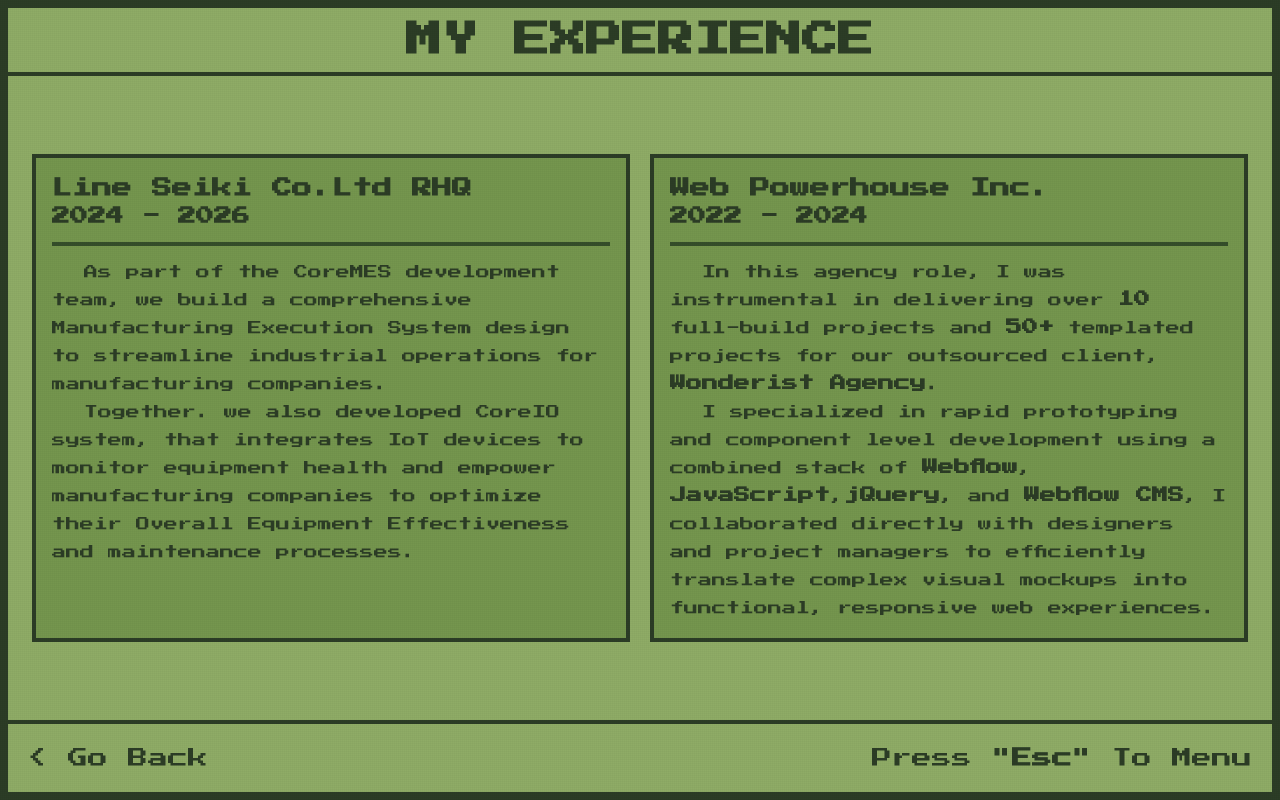
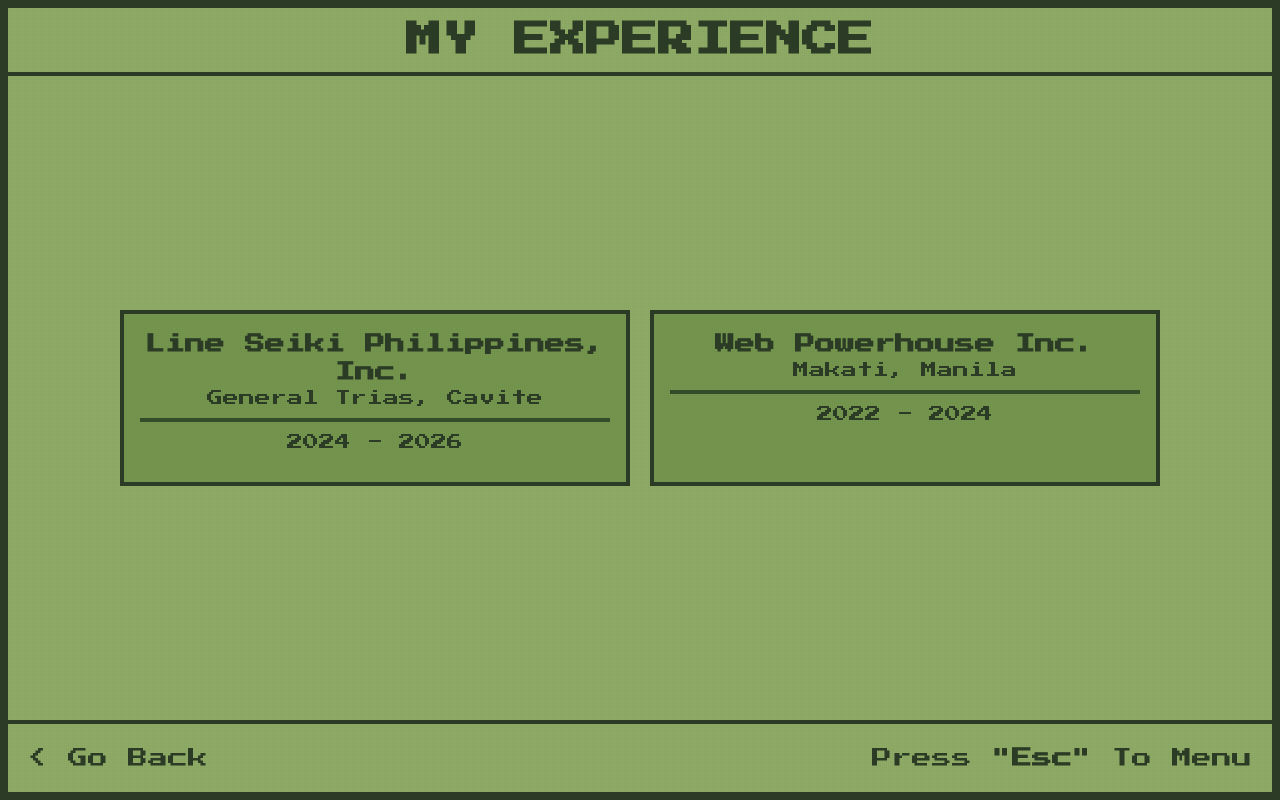
Before and after one commit to joshrayos/portfolio, a React (Vite) app: page / in a window 1280 px wide. Both pictures are taken after a click on the button "EXPERIENCE". Built offline with nearby package versions, Linux system fonts and the light colour scheme.

Commit message:
update content
update:
- about me
- tools
- experience

```diff
--- a/src/components/About.tsx
+++ b/src/components/About.tsx
@@ -1,10 +1,10 @@
-import avatar from "../assets/images/avatar.png";
-import { motion } from "motion/react";
-import Container from "./Container";
-import type { FC } from "react";
-import Header from "./Header";
-import Footer from "./Footer";
-import MainContainer from "./MainContainer";
+import avatar from '../assets/images/avatar.png';
+import { motion } from 'motion/react';
+import Container from './Container';
+import type { FC } from 'react';
+import Header from './Header';
+import Footer from './Footer';
+import MainContainer from './MainContainer';
 
 type Props = {
   onBackToMenu: () => void;
@@ -16,22 +16,23 @@
     <Container>
       <Header>ABOUT ME</Header>
       <MainContainer>
-        <div className="flex flex-col justify-center items-center gap-8 lg:max-w-3xl">
+        <div className='flex flex-col lg:flex-row justify-center items-center gap-8 lg:max-w-3xl'>
           <motion.div
+            className='lg:min-w-sm'
             initial={{ opacity: 0, scale: 0.8, y: 20 }}
             animate={{ opacity: 1, scale: 1, y: 0 }}
             exit={{ opacity: 0, scale: 0.8, y: 20 }}
             transition={{
-              type: "spring",
+              type: 'spring',
               stiffness: 300,
               damping: 25,
             }}
           >
-            <div className="border-4">
+            <div className='border-4 '>
               <img
-                className="md:h-72 lg:h-96"
+                className='md:h-72 lg:h-96'
                 src={avatar}
-                alt="my avatar"
+                alt='my avatar'
               ></img>
             </div>
           </motion.div>
@@ -40,24 +41,24 @@
             animate={{ opacity: 1, scale: 1, y: 0 }}
             exit={{ opacity: 0, scale: 0.8, y: 20 }}
             transition={{
-              type: "spring",
+              type: 'spring',
               stiffness: 400,
               damping: 25,
               delay: 0.1,
             }}
           >
-            <div className="self-center text-center">
-              <h2 className="text-xl sm:text-2xl font-medium">
-                Hi I'm <span className="font-bold">JOSH</span>
+            <div className='self-center text-center'>
+              <h2 className='text-xl sm:text-2xl font-medium'>
+                Hi I'm <span className='font-bold'>JOSH</span>
               </h2>
-              <p className="mt-4 text-sm sm:text-base">
-                With {now - 2022} years of experience. I'm dedicated to build
-                fast, and interactive user interfaces using React alongside
-                modern frameworks and libraries.
+              <p className='mt-4 text-sm sm:text-base'>
+                With {now - 2022} years of experience. I build fast, and
+                interactive <span className='font-bold'>UIs</span> using React
+                alongside modern frameworks and libraries.
               </p>
-              <p className="mt-4 text-sm sm:text-base">
-                With my technical depth that extends to full stack I use
-                Node/Express and .NET for API development.
+              <p className='mt-4 text-sm sm:text-base'>
+                With my technical depth that extends to full stack I use Express
+                and .NET for RESTful API development.
               </p>
             </div>
           </motion.div>
--- a/src/components/Menubar.tsx
+++ b/src/components/Menubar.tsx
@@ -1,22 +1,22 @@
-import { useCallback, useEffect, useState, type FC } from "react";
-import Header from "./Header";
-import Footer from "./Footer";
-import MainContainer from "./MainContainer";
+import { useCallback, useEffect, useState, type FC } from 'react';
+import Header from './Header';
+import Footer from './Footer';
+import MainContainer from './MainContainer';
 
 type PageOption = {
-  id: "about" | "experience" | "tools" | "contact";
+  id: 'about' | 'experience' | 'tools' | 'contact';
   label: string;
 };
 
 type Props = {
-  onNavigate: (page: "about" | "experience" | "tools" | "contact") => void;
+  onNavigate: (page: 'about' | 'experience' | 'tools' | 'contact') => void;
 };
 
 const PAGES: PageOption[] = [
-  { id: "about", label: "ABOUT ME" },
-  { id: "experience", label: "EXPERIENCE" },
-  { id: "tools", label: "TOOLS" },
-  { id: "contact", label: "CONTACT" },
+  { id: 'about', label: 'ABOUT ME' },
+  { id: 'experience', label: 'EXPERIENCE' },
+  { id: 'tools', label: 'TOOLS' },
+  { id: 'contact', label: 'CONTACT' },
 ];
 
 const Menubar: FC<Props> = ({ onNavigate }) => {
@@ -33,33 +33,33 @@
 
   useEffect(() => {
     const handleKeyDown = (e: KeyboardEvent) => {
-      if (e.key === "ArrowUp" || e.key === "w") {
+      if (e.key === 'ArrowUp' || e.key === 'w') {
         setSelectedIdx((prev) => (prev > 0 ? prev - 1 : PAGES.length - 1));
-      } else if (e.key === "ArrowDown" || e.key === "s") {
+      } else if (e.key === 'ArrowDown' || e.key === 's') {
         setSelectedIdx((prev) => (prev < PAGES.length - 1 ? prev + 1 : 0));
-      } else if (e.key === "Enter") {
+      } else if (e.key === 'Enter') {
         handleConfirm();
       }
     };
-    window.addEventListener("keydown", handleKeyDown);
-    return () => window.removeEventListener("keydown", handleKeyDown);
+    window.addEventListener('keydown', handleKeyDown);
+    return () => window.removeEventListener('keydown', handleKeyDown);
   }, [handleConfirm]);
 
   return (
     <>
-      <Header>MY PORTFOLIO</Header>
+      <Header>JOSH</Header>
       <MainContainer>
-        <ul className="flex flex-col items-center lg:gap-8 lg:w-2xl text-lg md:text-2xl lg:text-3xl">
+        <ul className='flex flex-col items-center lg:gap-8 lg:w-2xl text-lg md:text-2xl lg:text-3xl'>
           {PAGES.map((page, index) => (
             <li key={page.id}>
               <button
                 className={`flex-1 p-2 lg:w-md cursor-pointer ${
-                  index === selectedIdx ? "text-gb-light bg-gb-deep" : ""
+                  index === selectedIdx ? 'text-gb-light bg-gb-deep' : ''
                 }`}
                 onMouseEnter={() => setSelectedIdx(index)}
                 onClick={() => handleConfirm(index)}
               >
-                {index === selectedIdx ? ">" : ""} {page.label}
+                {index === selectedIdx ? '>' : ''} {page.label}
               </button>
             </li>
           ))}
--- a/src/components/Tools.tsx
+++ b/src/components/Tools.tsx
@@ -1,6 +1,6 @@
-import { RiJavascriptFill, RiTailwindCssFill } from "react-icons/ri";
-import Tool from "./Tool";
-import { BiLogoPostgresql, BiLogoTypescript } from "react-icons/bi";
+import { RiJavascriptFill, RiTailwindCssFill } from 'react-icons/ri';
+import Tool from './Tool';
+import { BiLogoPostgresql, BiLogoTypescript } from 'react-icons/bi';
 import {
   SiAseprite,
   SiDotnet,
@@ -10,7 +10,7 @@
   SiPostman,
   SiSqlite,
   SiVite,
-} from "react-icons/si";
+} from 'react-icons/si';
 import {
   FaBootstrap,
   FaCss3Alt,
@@ -20,14 +20,14 @@
   FaNodeJs,
   FaReact,
   FaSourcetree,
-} from "react-icons/fa6";
-import { BsFiletypeSql } from "react-icons/bs";
-import { VscVscode } from "react-icons/vsc";
-import { motion } from "motion/react";
-import type { FC } from "react";
-import Header from "./Header";
-import Footer from "./Footer";
-import MainContainer from "./MainContainer";
+} from 'react-icons/fa6';
+import { BsFiletypeSql } from 'react-icons/bs';
+import { VscVscode } from 'react-icons/vsc';
+import { motion } from 'motion/react';
+import type { FC } from 'react';
+import Header from './Header';
+import Footer from './Footer';
+import MainContainer from './MainContainer';
 
 type Props = {
   onBackToMenu: () => void;
@@ -39,147 +39,128 @@
       <Header>TOOLS I USE</Header>
       <MainContainer>
         <>
-          <motion.div
-            initial={{ opacity: 0, scale: 0.8, y: 20 }}
-            animate={{ opacity: 1, scale: 1, y: 0 }}
-            exit={{ opacity: 0, scale: 0.8, y: 20 }}
-            transition={{
-              type: "spring",
-              stiffness: 400,
-              damping: 25,
-            }}
-          >
-            <div className="text-center mb-2">
-              <p>
-                I maintain a versatile, full-stack toolkit, specializing in
-                modern front-end architecture and robust API design. This allows
-                me to handle every phase of application development, from
-                high-performance UI components to complex data management.
-              </p>
-            </div>
-          </motion.div>
-          <div className="content flex flex-col md:flex-row md:flex-wrap items-stretch gap-2 mt-3">
+          <div className='content flex flex-col md:flex-row md:flex-wrap items-stretch gap-2 mt-3'>
             <motion.div
-              className="flex flex-col flex-1"
+              className='flex flex-col flex-1'
               initial={{ opacity: 0, scale: 0.8, y: 20 }}
               animate={{ opacity: 1, scale: 1, y: 0 }}
               exit={{ opacity: 0, scale: 0.8, y: 20 }}
               transition={{
-                type: "spring",
+                type: 'spring',
                 stiffness: 400,
                 damping: 25,
                 delay: 0.1,
               }}
             >
-              <div className="tool-card p-4 flex flex-col gap-3 flex-1 border-4 m-3">
-                <div className="tool-card__header mb-2">
-                  <h2 className="font-pix text-lg font-bold">FRONT-END</h2>
+              <div className='tool-card p-4 flex flex-col gap-3 flex-1 border-4 m-3'>
+                <div className='tool-card__header mb-2'>
+                  <h2 className='font-pix text-lg font-bold'>FRONT-END</h2>
                 </div>
-                <div className="tool-card__body flex flex-col gap-3">
-                  <Tool text="Tailwind">
+                <div className='tool-card__body flex flex-col gap-3'>
+                  <Tool text='Tailwind'>
                     <RiTailwindCssFill />
                   </Tool>
-                  <Tool text="TypeScript">
+                  <Tool text='TypeScript'>
                     <BiLogoTypescript />
                   </Tool>
-                  <Tool text="Bootstrap">
+                  <Tool text='Bootstrap'>
                     <FaBootstrap />
                   </Tool>
-                  <Tool text="JavaScript">
+                  <Tool text='JavaScript'>
                     <RiJavascriptFill />
                   </Tool>
-                  <Tool text="HTML">
+                  <Tool text='HTML'>
                     <FaHtml5 />
                   </Tool>
-                  <Tool text="CSS">
+                  <Tool text='CSS'>
                     <FaCss3Alt />
                   </Tool>
-                  <Tool text="React">
+                  <Tool text='React'>
                     <FaReact />
                   </Tool>
                 </div>
               </div>
             </motion.div>
             <motion.div
-              className="flex flex-col flex-1"
+              className='flex flex-col flex-1'
               initial={{ opacity: 0, scale: 0.8, y: 20 }}
               animate={{ opacity: 1, scale: 1, y: 0 }}
               exit={{ opacity: 0, scale: 0.8, y: 20 }}
               transition={{
-                type: "spring",
+                type: 'spring',
                 stiffness: 400,
                 damping: 25,
                 delay: 0.2,
               }}
             >
-              <div className="tool-card p-4 flex flex-col gap-3 flex-1 border-4 m-3">
-                <div className="tool-card__header mb-2">
-                  <h2 className="font-pix text-lg font-bold">BACK-END</h2>
+              <div className='tool-card p-4 flex flex-col gap-3 flex-1 border-4 m-3'>
+                <div className='tool-card__header mb-2'>
+                  <h2 className='font-pix text-lg font-bold'>BACK-END</h2>
                 </div>
-                <div className="tool-card__body flex flex-col gap-3">
-                  <Tool text="Node">
+                <div className='tool-card__body flex flex-col gap-3'>
+                  <Tool text='Node'>
                     <FaNodeJs />
                   </Tool>
-                  <Tool text="Express">
+                  <Tool text='Express'>
                     <SiExpress />
                   </Tool>
-                  <Tool text="MongoDB">
+                  <Tool text='MongoDB'>
                     <SiMongodb />
                   </Tool>
-                  <Tool text="PostgreSQL">
+                  <Tool text='PostgreSQL'>
                     <BiLogoPostgresql />
                   </Tool>
-                  <Tool text="SQLite">
+                  <Tool text='SQLite'>
                     <SiSqlite />
                   </Tool>
-                  <Tool text="MSSQL">
+                  <Tool text='MSSQL'>
                     <BsFiletypeSql />
                   </Tool>
-                  <Tool text=".NET Core / Framework">
+                  <Tool text='.NET Core / Framework'>
                     <SiDotnet />
                   </Tool>
-                  <Tool text="FastAPI">
+                  <Tool text='FastAPI'>
                     <SiFastapi />
                   </Tool>
                 </div>
               </div>
             </motion.div>
             <motion.div
-              className="flex flex-col flex-1"
+              className='flex flex-col flex-1'
               initial={{ opacity: 0, scale: 0.8, y: 20 }}
               animate={{ opacity: 1, scale: 1, y: 0 }}
               exit={{ opacity: 0, scale: 0.8, y: 20 }}
               transition={{
-                type: "spring",
+                type: 'spring',
                 stiffness: 400,
                 damping: 25,
                 delay: 0.3,
               }}
             >
-              <div className="tool-card p-4 flex flex-col gap-3 flex-1 border-4 m-3">
-                <div className="tool-card__header mb-2">
-                  <h2 className="font-pix text-lg font-bold">OTHER TOOLS</h2>
+              <div className='tool-card p-4 flex flex-col gap-3 flex-1 border-4 m-3'>
+                <div className='tool-card__header mb-2'>
+                  <h2 className='font-pix text-lg font-bold'>OTHER TOOLS</h2>
                 </div>
-                <div className="tool-card__body flex flex-col gap-3">
-                  <Tool text="Git">
+                <div className='tool-card__body flex flex-col gap-3'>
+                  <Tool text='Git'>
                     <FaGitAlt />
                   </Tool>
-                  <Tool text="GitHub">
+                  <Tool text='GitHub'>
                     <FaGithub />
                   </Tool>
-                  <Tool text="SourceTree">
+                  <Tool text='SourceTree'>
                     <FaSourcetree />
                   </Tool>
-                  <Tool text="Vite">
+                  <Tool text='Vite'>
                     <SiVite />
                   </Tool>
-                  <Tool text="VSCode">
+                  <Tool text='VSCode'>
                     <VscVscode />
                   </Tool>
-                  <Tool text="Postman">
+                  <Tool text='Postman'>
                     <SiPostman />
                   </Tool>
-                  <Tool text="Aseprite">
+                  <Tool text='Aseprite'>
                     <SiAseprite />
                   </Tool>
                 </div>
--- a/src/components/Work.tsx
+++ b/src/components/Work.tsx
@@ -1,8 +1,8 @@
-import { motion } from "motion/react";
-import type { FC } from "react";
-import Header from "./Header";
-import Footer from "./Footer";
-import MainContainer from "./MainContainer";
+import { motion } from 'motion/react';
+import type { FC } from 'react';
+import Header from './Header';
+import Footer from './Footer';
+import MainContainer from './MainContainer';
 
 type Props = {
   onBackToMenu: () => void;
@@ -14,81 +14,50 @@
     <>
       <Header>MY EXPERIENCE</Header>
       <MainContainer>
-        <div className="content flex flex-col gap-3 lg:flex-row lg:gap-5">
+        <div className='content flex flex-col gap-3 lg:flex-row lg:gap-5'>
           <motion.div
-            className="flex-1 flex flex-col"
+            className='flex-1 flex flex-col'
             initial={{ opacity: 0, scale: 0.8, y: 20 }}
             animate={{ opacity: 1, scale: 1, y: 0 }}
             exit={{ opacity: 0, scale: 0.8, y: 20 }}
             transition={{
-              type: "spring",
+              type: 'spring',
               stiffness: 400,
               damping: 25,
             }}
           >
-            <div className="border-4 p-2 md:p-4 flex-1 bg-gb-medium">
-              <h2 className="work-title text-base sm:text-lg md:text-xl font-bold">
-                Line Seiki Co.Ltd RHQ
+            <div className='border-4 p-2 md:p-4 flex-1 bg-gb-medium text-center hover:-translate-y-1 duration-400'>
+              <h2 className='work-title text-base sm:text-lg md:text-xl font-bold'>
+                Line Seiki Philippines, Inc.
               </h2>
-              <h3 className="work-subtitle text-sm  sm:text-base md:text-lg font-semibold mb-3">
+              <p>General Trias, Cavite</p>
+              <div className='h-1 w-full bg-gb-dark my-2'></div>
+              <h3 className='work-subtitle text-sm  sm:text-sm md:text-base mb-3'>
                 2024 - {now}
               </h3>
-              <div className="h-1 w-full bg-gb-dark my-3"></div>
-              <p className="text-xs/loose sm:text-sm/loose indent-8">
-                As part of the CoreMES development team, we build a
-                comprehensive Manufacturing Execution System design to
-                streamline industrial operations for manufacturing companies.
-              </p>
-              <p className="text-xs/loose sm:text-sm/loose indent-8">
-                Together. we also developed CoreIO system, that integrates IoT
-                devices to monitor equipment health and empower manufacturing
-                companies to optimize their Overall Equipment Effectiveness and
-                maintenance processes.
-              </p>
             </div>
           </motion.div>
           <motion.div
-            className="flex-1 flex flex-col"
+            className='flex-1 flex flex-col'
             initial={{ opacity: 0, scale: 0.8, y: 20 }}
             animate={{ opacity: 1, scale: 1, y: 0 }}
             exit={{ opacity: 0, scale: 0.8, y: 20 }}
             transition={{
-              type: "spring",
+              type: 'spring',
               stiffness: 400,
               damping: 25,
               delay: 0.1,
             }}
           >
-            <div className="border-4 p-4 flex-1  bg-gb-medium">
-              <h2 className="work-title text-base sm:text-lg md:text-xl font-bold">
+            <div className='border-4 p-4 flex-1  bg-gb-medium text-center hover:-translate-y-1 duration-400'>
+              <h2 className='work-title text-base sm:text-lg md:text-xl font-bold'>
                 Web Powerhouse Inc.
               </h2>
-              <h3 className="work-subtitle text-sm  sm:text-base md:text-lg font-semibold mb-3">
+              <p>Makati, Manila</p>
+              <div className='h-1 w-full bg-gb-dark my-2'></div>
+              <h3 className='work-subtitle text-sm  sm:text-sm md:text-base mb-3'>
                 2022 - 2024
               </h3>
-              <div className="h-1 w-full bg-gb-dark my-3"></div>
-              <p className="text-xs/loose sm:text-sm/loose indent-8">
-                In this agency role, I was instrumental in delivering over{" "}
-                <strong className="text-sm sm:text-base">10</strong> full-build
-                projects and{" "}
-                <strong className="text-sm sm:text-base">50+</strong> templated
-                projects for our outsourced client,{" "}
-                <strong className="text-sm sm:text-base">
-                  Wonderist Agency
-                </strong>
-                .
-              </p>
-              <p className="text-xs/loose sm:text-sm/loose indent-8">
-                I specialized in rapid prototyping and component level
-                development using a combined stack of{" "}
-                <strong className="text-sm sm:text-base">Webflow</strong>,{" "}
-                <strong className="text-sm sm:text-base">JavaScript</strong>,
-                <strong className="text-sm sm:text-base">jQuery</strong>, and{" "}
-                <strong className="text-sm sm:text-base">Webflow CMS</strong>, I
-                collaborated directly with designers and project managers to
-                efficiently translate complex visual mockups into functional,
-                responsive web experiences.
-              </p>
             </div>
           </motion.div>
         </div>
```
Also changed, not shown: 1 other file (tests, documents, lock files or other folders).
